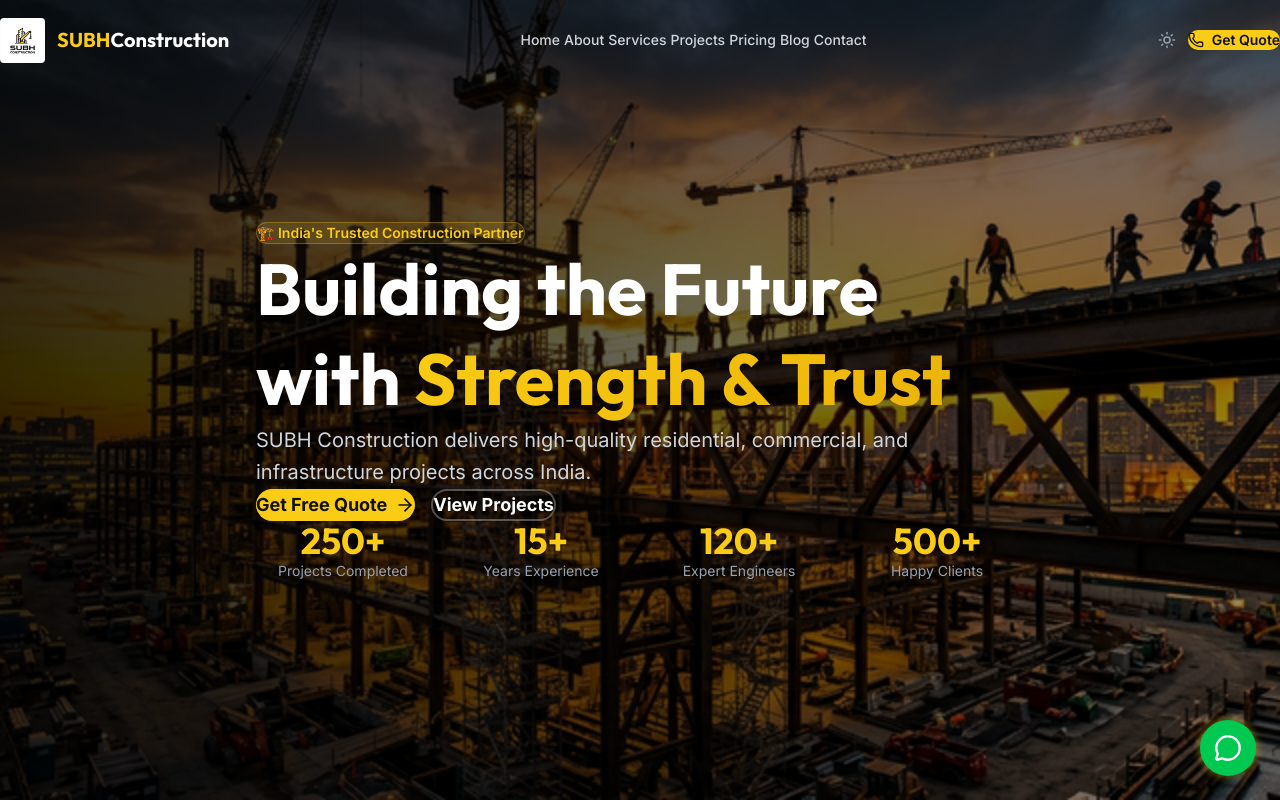
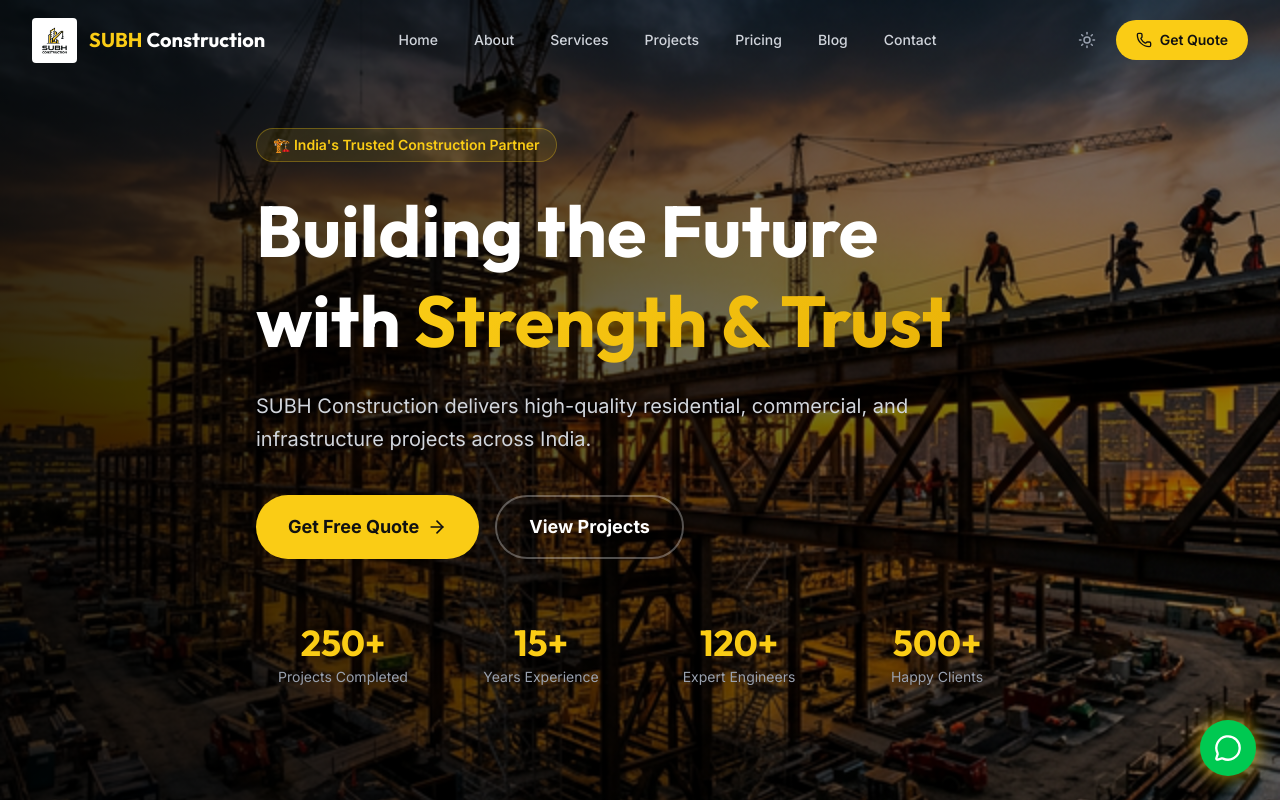
Before and after one commit to vikashverma2936/subh-construction, a Next.js app: page / in a window 1280 px wide. Shown: the top 800 px of the page. Built offline with nearby package versions, Linux system fonts and the light colour scheme.

Commit message:
Fix Tailwind layout parsing and alignment issues

```diff
--- a/src/app/globals.css
+++ b/src/app/globals.css
@@ -1,7 +1,7 @@
-@import url('https://fonts.googleapis.com/css2?family=Inter:wght@300;400;500;600;700;800;900&family=Outfit:wght@400;500;600;700;800;900&display=swap');
 @import "tailwindcss";
+@source "../";
 
-@theme inline {
+@theme {
   --color-brand-yellow: #facc15;
   --color-brand-yellow-dark: #eab308;
   --color-brand-black: #111111;
@@ -23,12 +23,6 @@
 .dark {
   --background: #0a0a0a;
   --foreground: #ededed;
-}
-
-* {
-  margin: 0;
-  padding: 0;
-  box-sizing: border-box;
 }
 
 html {
--- a/src/app/layout.tsx
+++ b/src/app/layout.tsx
@@ -67,6 +67,9 @@
   return (
     <html lang="en" className="dark" suppressHydrationWarning>
       <head>
+        <link rel="preconnect" href="https://fonts.googleapis.com" />
+        <link rel="preconnect" href="https://fonts.gstatic.com" crossOrigin="anonymous" />
+        <link href="https://fonts.googleapis.com/css2?family=Inter:wght@300;400;500;600;700;800;900&family=Outfit:wght@400;500;600;700;800;900&display=swap" rel="stylesheet" />
         <script
           type="application/ld+json"
           dangerouslySetInnerHTML={{ __html: JSON.stringify(jsonLd) }}
```
